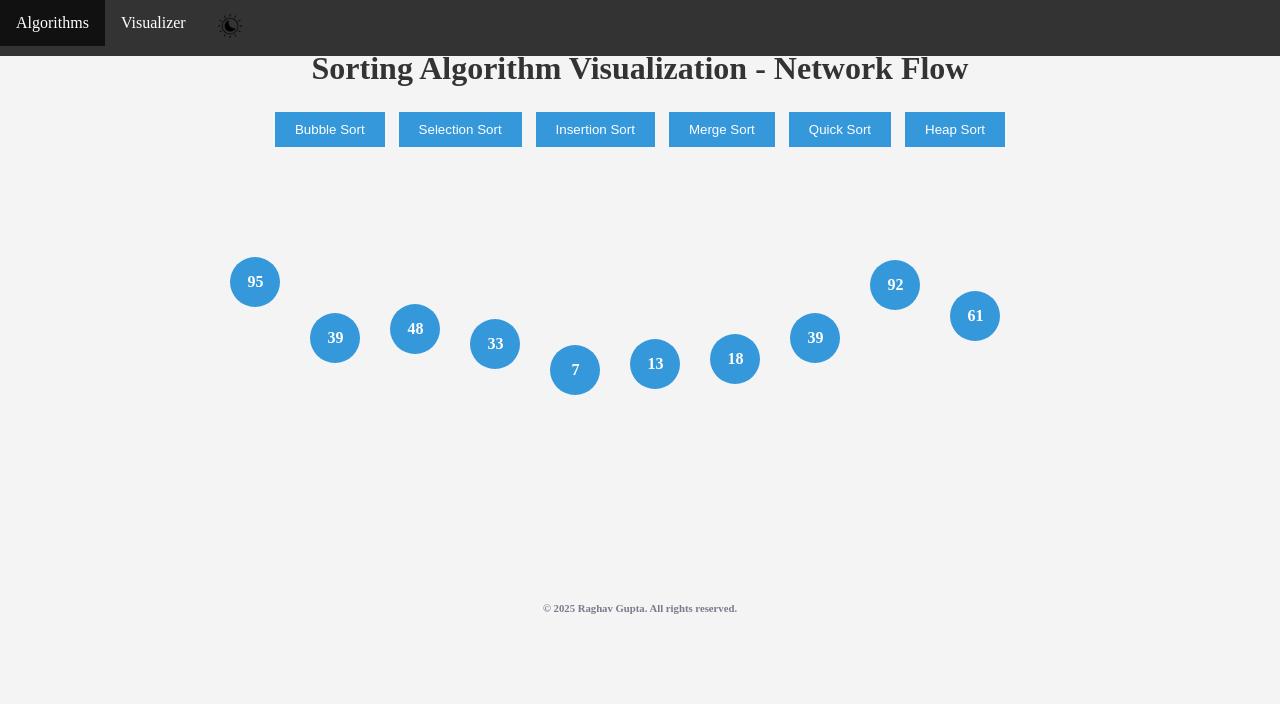
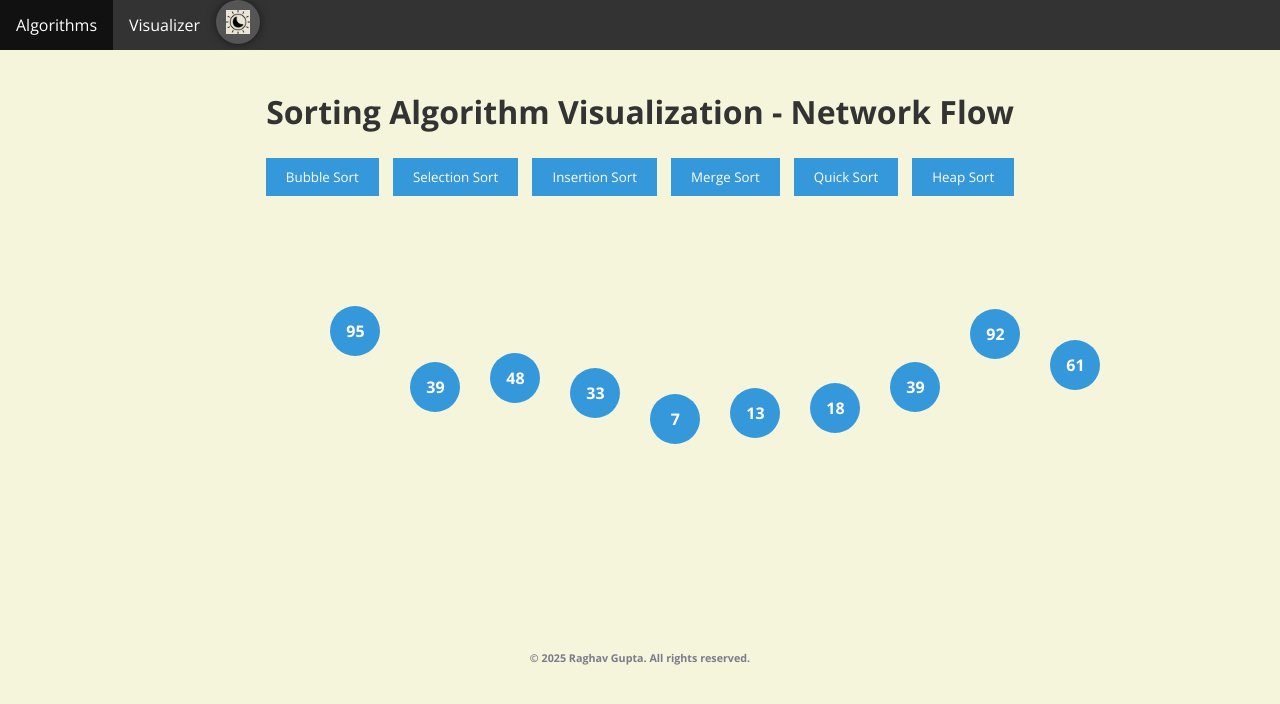
Before and after one commit to raghavg2004/Sorting-Visualizer-DSA-WebApp, a plain HTML site: page NetworkFlow.html in a window 1280 px wide. Both pictures are taken after a click on the link 229 px from the left and 28 px from the top of the page. Drawn offline with nearby package versions, Linux system fonts and the light colour scheme.

Commit message:
Update stylesNF.css

```diff
--- a/stylesNF.css
+++ b/stylesNF.css
@@ -1,4 +1,5 @@
 * {
+  font-family: "Open Sans", serif;
     box-sizing: border-box;
     margin: 0;
     padding: 0;
@@ -6,9 +7,34 @@
 }
 
 body {
-    background-color: #f4f4f4;
+  background-color: #fffdd0; /* Cream color for light mode */
+  color: #333;
+  align-items: center;
+  padding-top: 40px; /* Adjust for the fixed navbar */
+  transition: background-color 0.3s ease, color 0.3s ease; /* Smooth transitions */
 }
 
+body.dark-mode {
+  background-color: #f5f5dc; /* Beige color for dark mode */
+  color: #111;
+}
+
+/* Dark mode navbar link styles */
+body.dark-mode .nav-links a {
+  color: #444;
+}
+
+body.dark-mode .nav-links a:hover {
+  color: #555;
+}
+
+body.dark-mode .container {
+  background-color: #f5f5dc; /* Match dark mode beige color */
+}
+
+body.dark-mode pre {
+  background-color: #ebe5d5; /* Slightly darker beige for code blocks in dark mode */
+}
 
 .container {
     text-align: center;
@@ -27,8 +53,10 @@ h1 {
 
 #networkContainer {
     display: flex;
+    text-align: center;
     justify-content: space-around;
     align-items: center;
+    margin-left: 100px;
     height: 300px;
     margin-bottom: 20px;
     position: relative;
@@ -46,6 +74,15 @@ h1 {
     font-weight: bold;
     position: absolute;
     transition: all 0.8s ease;
+}
+.theme-toggle img {
+  cursor: pointer;
+  background-color: #ebe5d5;
+  transition: transform 0.3s ease; /* Smooth animation on click */
+}
+
+.theme-toggle img:hover {
+  transform: scale(1.2); /* Slight zoom effect on hover */
 }
 
 .buttons {
@@ -151,6 +188,27 @@ ul {
     }
 
     section {
-      grid-template-columns: 20% 60% 20%;
+      grid-template-columns: 10% 80% 10%;
     }
   }
+
+  /* Theme toggle button styles */
+li .theme-toggle {
+  display: flex;
+  justify-content: center;
+  align-items: center;
+  padding: 10px;
+  cursor: pointer;
+  transition: background-color 0.3s ease, transform 0.2s ease;
+}
+
+li .theme-toggle:hover {
+  background-color: #444; /* Highlight on hover */
+  transform: scale(1.1); /* Slight zoom effect */
+}
+
+li .theme-toggle.active {
+  background-color: #555; /* Active state background color */
+  border-radius: 50%; /* Rounded effect */
+  box-shadow: 0 0 10px rgba(0, 0, 0, 0.5); /* Glow effect */
+}
```
